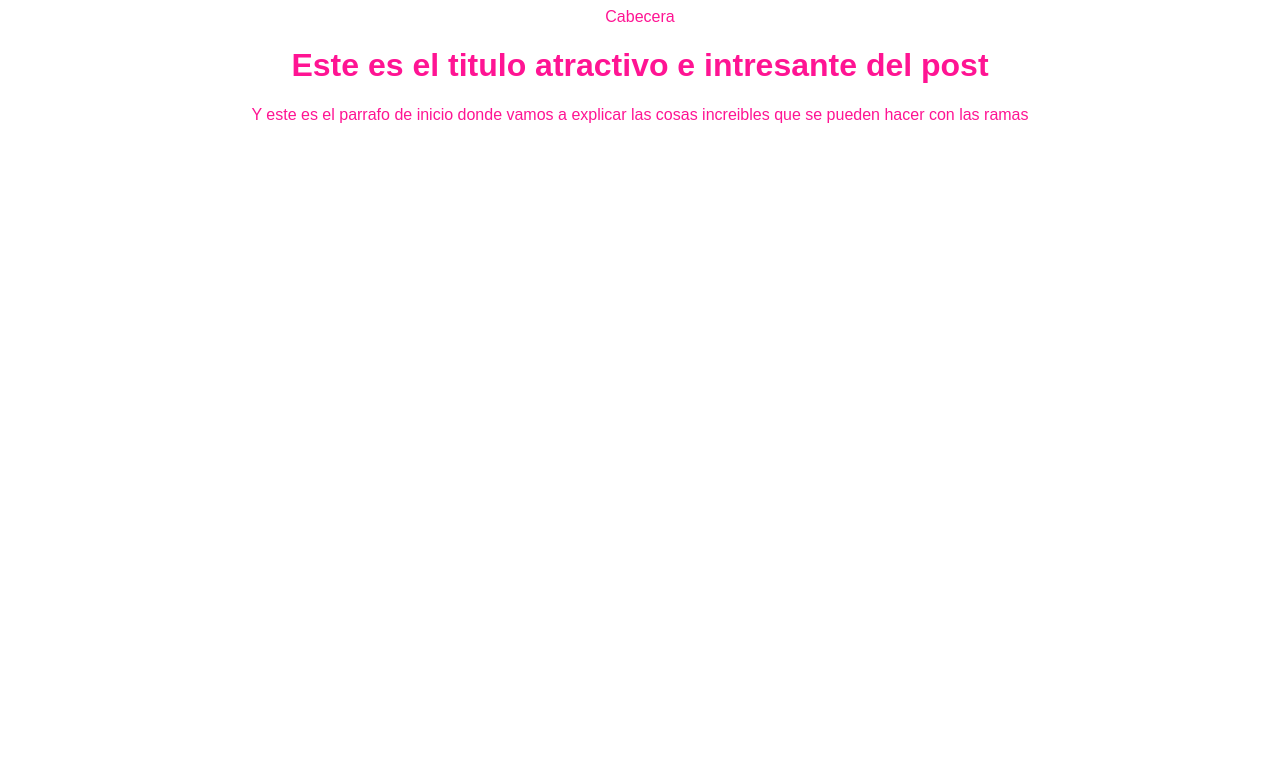
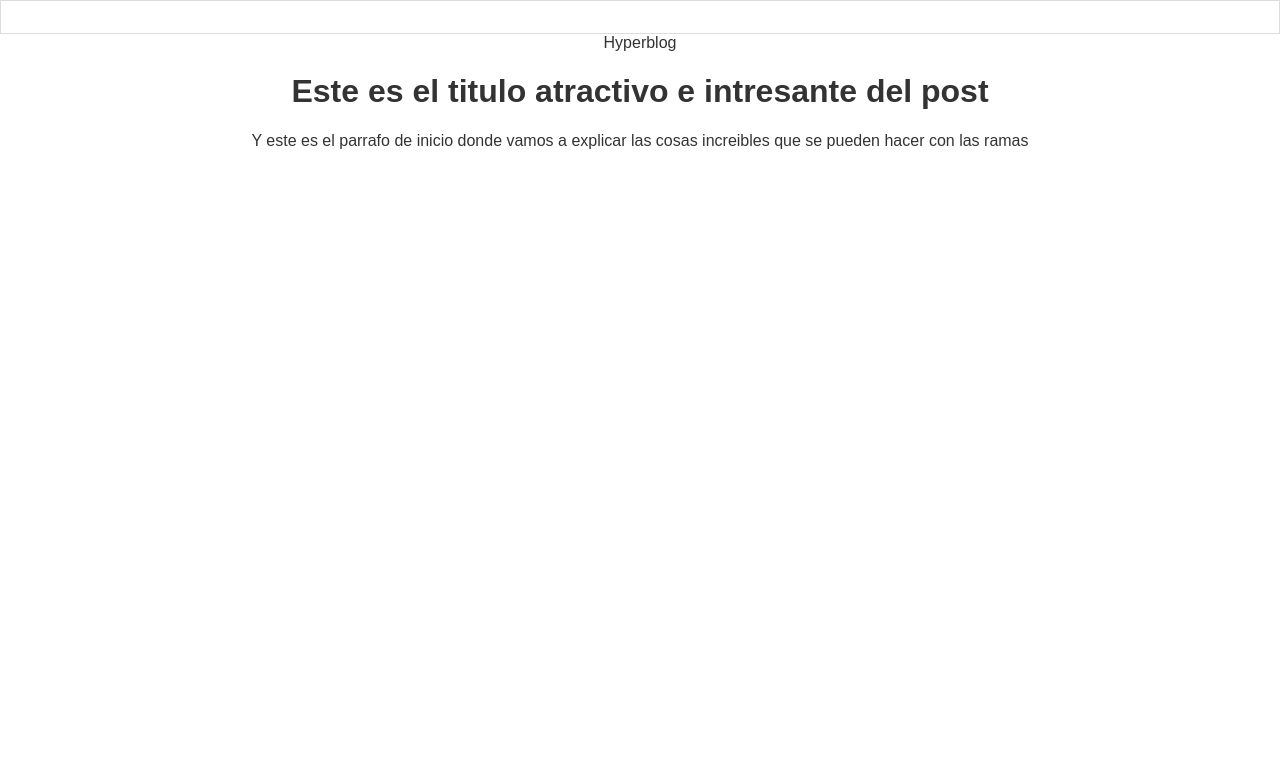
Before and after one commit to Yonathan98/hyperblog1, a PHP site: page /blogspot.html in a window 1280 px wide. Shown: the top 783 px of the page. Run offline with PHP 8.4, Linux system fonts and the light colour scheme.

Commit message:
Cambios locos de la vida

```diff
--- a/blogspot.html
+++ b/blogspot.html
@@ -7,7 +7,7 @@
     <body>
         <div id= "container">
             </div id= "cabecera1">
-                Cabecera
+                Hyperblog
             </div>
             <div id="post">
                 <h1> Este es el titulo atractivo e intresante
--- a/css/estilos.css
+++ b/css/estilos.css
@@ -1,6 +1,23 @@
 body
 {
-    color: deeppink;
+    color: #333;
     text-align: center;
     font-family: "Arial";
+    font-size: 16px;
+    margin: 0;
+    padding: 0;
 }
+#container
+{
+ width= 70%;
+ padding: 1em;
+ text-align: left;
+ border: 1px solid #DDD;
+ margin: 0 auto;
+
+}
+#container h1
+{
+    font-size: 20px;
+
+}
```
